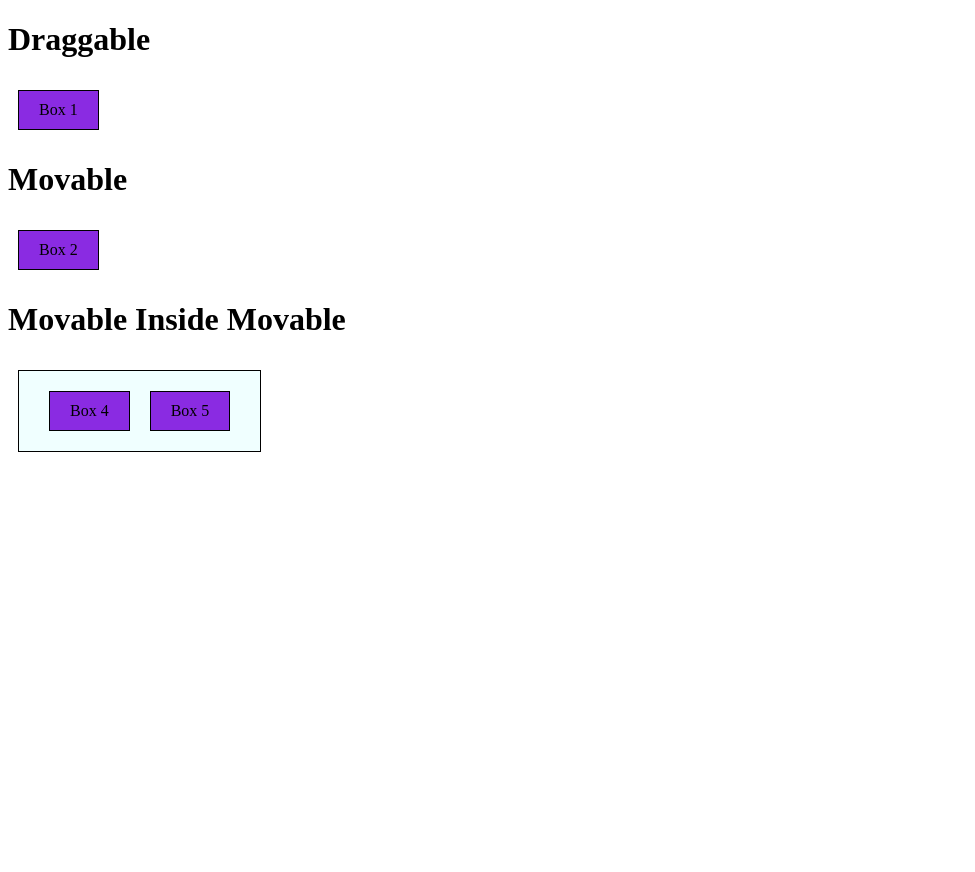
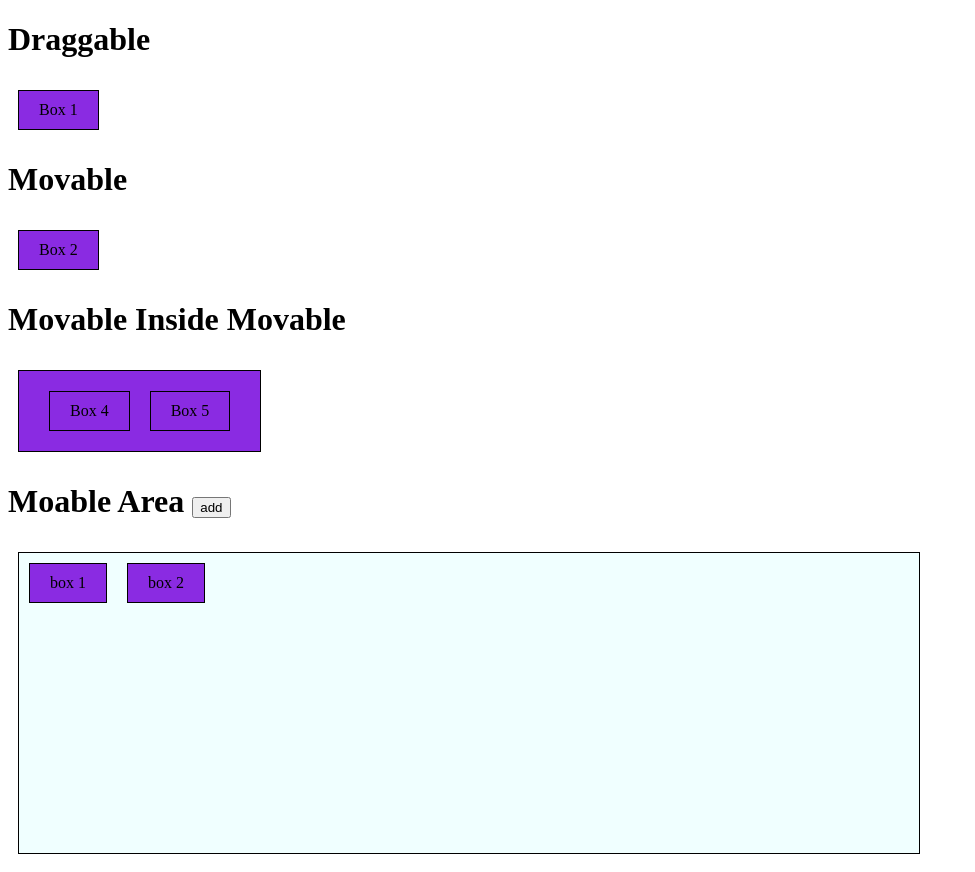
Before and after one commit to good9ght/angular-drag-drop, an Angular app: page / in a window 1280 px wide. Shown: the whole page, without its empty margins (0-975 px from the left). Before the commit the page ends 800 px from the top, so only its background shows below. Built offline with nearby package versions, Linux system fonts and the light colour scheme.

Commit message:
movable-area - DONE

```diff
--- a/src/app/app.component.html
+++ b/src/app/app.component.html
@@ -4,7 +4,15 @@
 <h1>Movable</h1>
 <div class="box" appMovable>Box 2</div>
 <h1>Movable Inside Movable</h1>
-<div class="area" appMovable [appMovableReset]="false">
+<div class="box" appMovable [appMovableReset]="false">
   <div class="box" appMovable>Box 4</div>
   <div class="box" appMovable>Box 5</div>
 </div>
+<h1>Moable Area
+  <button (click)="addBox()">add</button>
+</h1>
+<div class="area" appMovableArea>
+  <div class="box"
+       *ngFor="let box of boxes"
+       appMovable [appMovableReset]="false">box {{ box }}</div>
+</div>
--- a/src/app/app.component.scss
+++ b/src/app/app.component.scss
@@ -10,6 +10,7 @@
     background-color: azure;
     border: 1px solid black;
     display: inline-block;
-    padding: 10px 20px;
+    width: 900px;
+    height: 300px;
     margin: 10px;
 }
--- a/src/app/app.component.ts
+++ b/src/app/app.component.ts
@@ -6,5 +6,9 @@ import { Component } from '@angular/core';
   styleUrls: ['./app.component.scss']
 })
 export class AppComponent {
-  title = 'angular-drag-drop';
+  boxes = [1, 2];
+
+  addBox(): void {
+    this.boxes.push(this.boxes.length + 1);
+  }
 }
--- a/src/app/app.module.ts
+++ b/src/app/app.module.ts
@@ -6,7 +6,7 @@ import { DraggableModule } from './draggable/draggable.module';
 
 @NgModule({
   declarations: [
-    AppComponent
+    AppComponent,
   ],
   imports: [
     BrowserModule,
--- a/src/app/draggable/draggable.module.ts
+++ b/src/app/draggable/draggable.module.ts
@@ -2,12 +2,13 @@ import { NgModule } from '@angular/core';
 import { CommonModule } from '@angular/common';
 import { DraggableDirective } from './draggable.directive';
 import { MovableDirective } from './movable.directive';
+import { MovableAreaDirective } from './movable-area.directive';
 
 @NgModule({
   imports: [
     CommonModule
   ],
-  declarations: [DraggableDirective, MovableDirective],
-  exports: [DraggableDirective, MovableDirective]
+  declarations: [DraggableDirective, MovableDirective, MovableAreaDirective],
+  exports: [DraggableDirective, MovableDirective, MovableAreaDirective]
 })
 export class DraggableModule { }
--- /dev/null
+++ b/src/app/draggable/models/boundaries.model.ts
@@ -0,0 +1,13 @@
+export class Boundaries {
+    minX: number;
+    maxX: number;
+    minY: number;
+    maxY: number;
+
+    constructor(minX, maxX, minY, maxY) {
+        this.minX = minX;
+        this.maxX = maxX;
+        this.minY = minY;
+        this.maxY = maxY;
+    }
+}
--- /dev/null
+++ b/src/app/draggable/movable-area.directive.ts
@@ -0,0 +1,52 @@
+import { Directive, ContentChildren, QueryList, AfterContentInit, ElementRef } from '@angular/core';
+import { MovableDirective } from './movable.directive';
+import { Boundaries } from './models/boundaries.model';
+import { Subscription } from 'rxjs';
+
+@Directive({
+  selector: '[appMovableArea]'
+})
+export class MovableAreaDirective implements AfterContentInit {
+  @ContentChildren(MovableDirective) movables: QueryList<MovableDirective>;
+
+  private boundaries: Boundaries;
+  private subscriptions: Subscription[] = [];
+
+  constructor(private element: ElementRef) {}
+
+  ngAfterContentInit(): void {
+    this.movables.changes.subscribe(() => {
+
+      this.subscriptions.forEach(s => s.unsubscribe());
+
+      this.movables.forEach(movable => {
+        this.subscriptions.push(movable.dragStart.subscribe(() => this.measureBoundaries(movable)));
+        this.subscriptions.push(movable.dragMove.subscribe(() => this.maintainBoundaries(movable)));
+      });
+
+    });
+
+    this.movables.notifyOnChanges();
+  }
+
+  private measureBoundaries(movable: MovableDirective) {
+    this.boundaries = new Boundaries(
+      this.viewRect.left - movable.viewRect.left + movable.position.x,
+      this.viewRect.right - movable.viewRect.right + movable.position.x,
+      this.viewRect.top - movable.viewRect.top + movable.position.y,
+      this.viewRect.bottom - movable.viewRect.bottom + movable.position.y
+    );
+  }
+
+  private maintainBoundaries(movable: MovableDirective) {
+    movable.position.x = Math.max(this.boundaries.minX, movable.position.x);
+    movable.position.x = Math.min(this.boundaries.maxX, movable.position.x);
+    movable.position.y = Math.max(this.boundaries.minY, movable.position.y);
+    movable.position.y = Math.min(this.boundaries.maxY, movable.position.y);
+  }
+
+  private get viewRect(): ClientRect {
+    return this.element.nativeElement.getBoundingClientRect();
+  }
+
+}
--- a/src/app/draggable/movable.directive.ts
+++ b/src/app/draggable/movable.directive.ts
@@ -1,13 +1,13 @@
-import { Directive, HostListener, HostBinding, Input } from '@angular/core';
+import { Directive, HostListener, HostBinding, Input, ElementRef } from '@angular/core';
 import { DraggableDirective } from './draggable.directive';
-import { Position } from './position.model';
+import { Position } from './models/position.model';
 import { SafeStyle, DomSanitizer } from '@angular/platform-browser';
 
 @Directive({
   selector: '[appMovable]'
 })
 export class MovableDirective extends DraggableDirective {
-  private position: Position = new Position(0, 0);
+  public position: Position = new Position(0, 0);
   private startPosition: Position = this.position;
 
   // tslint:disable-next-line:no-input-rename
@@ -19,7 +19,7 @@ export class MovableDirective extends DraggableDirective {
     );
   }
 
-  constructor(private sanitizer: DomSanitizer) {
+  constructor(private sanitizer: DomSanitizer, public element: ElementRef) {
     super();
   }
 
@@ -41,4 +41,8 @@ export class MovableDirective extends DraggableDirective {
     }
   }
 
+  get viewRect(): ClientRect {
+    return this.element.nativeElement.getBoundingClientRect();
+  }
+
 }
```
Also changed, not shown: src/app/draggable/models/position.model.ts (renamed from src/app/draggable/position.model.ts).
